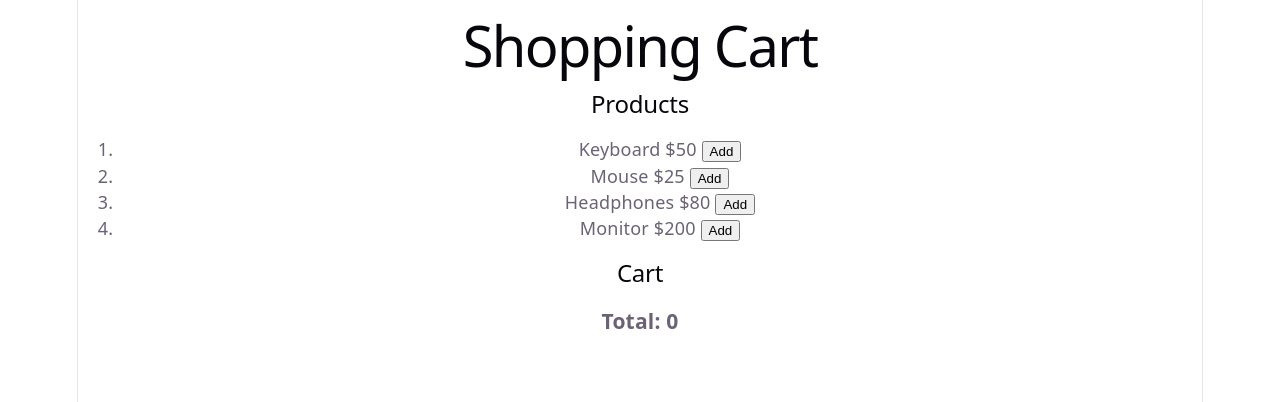
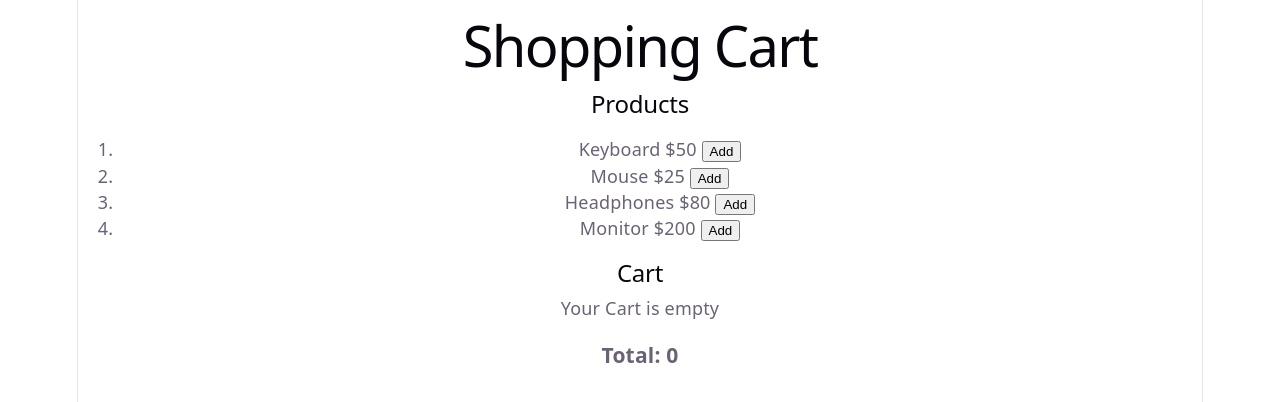
Before and after one commit to nico-devstudio/shopnest, a React (Vite) app: page / in a window 1280 px wide. Shown: the top 402 px of the page. Built offline with nearby package versions, Linux system fonts and the light colour scheme.

Commit message:
feat: add increase and decrease item

```diff
--- a/src/App.jsx
+++ b/src/App.jsx
@@ -4,19 +4,13 @@ import Cart from "./components/Cart";
 
 function App() {
   const [productList, setProductList] = useState([]);
-  const [totalValue, setTotalValue] = useState(0);
 
   return (
     <>
       <h1>Shopping Cart</h1>
 
-      <Products onSetList={setProductList} onSetValue={setTotalValue} />
-      <Cart
-        onSetList={setProductList}
-        list={productList}
-        total={totalValue}
-        setTotal={setTotalValue}
-      />
+      <Products onSetList={setProductList} list={productList} />
+      <Cart onSetList={setProductList} list={productList} />
     </>
   );
 }
--- a/src/components/Cart.jsx
+++ b/src/components/Cart.jsx
@@ -1,6 +1,9 @@
-export default function Cart({ list, total, setTotal, onSetList }) {
-  function handleAddMore(price, id) {
-    setTotal((prevTotal) => prevTotal + price);
+export default function Cart({ list, onSetList }) {
+  const totalValue = list.reduce((sum, product) => {
+    return sum + product.quantity * product.price;
+  }, 0);
+
+  function handleAddMore(id) {
     onSetList((prevList) =>
       prevList.map((product) =>
         product.id === id
@@ -10,8 +13,8 @@ export default function Cart({ list, total, setTotal, onSetList }) {
     );
   }
 
-  function handleDeductMore(price, id) {
-    setTotal((prevTotal) => prevTotal - price);
+  function handleDeductMore(id, quantity) {
+    if (quantity >= 2) {
       onSetList((prevList) =>
         prevList.map((product) =>
           product.id === id
@@ -19,34 +22,37 @@ export default function Cart({ list, total, setTotal, onSetList }) {
             : product,
         ),
       );
+    } else {
+      onSetList((prevList) => prevList.filter((product) => product.id !== id));
+    }
   }
 
   return (
     <div>
       <h2>Cart</h2>
 
+      {list.length === 0 ? (
+        <p>Your Cart is empty</p>
+      ) : (
         <ul>
-        {list.map((products) => {
+          {list.map((product) => {
             return (
-            <li key={products.id}>
-              {products.product} ${products.price}
+              <li key={product.id}>
+                {product.name} ${product.price}{" "}
                 <button
-                onClick={() => handleDeductMore(products.price, products.id)}
+                  onClick={() => handleDeductMore(product.id, product.quantity)}
                 >
                   -
                 </button>
-              {products.quantity}
-              <button
-                onClick={() => handleAddMore(products.price, products.id)}
-              >
-                +
-              </button>
+                {product.quantity}
+                <button onClick={() => handleAddMore(product.id)}>+</button>
               </li>
             );
           })}
         </ul>
+      )}
 
-      <h3>Total: {total}</h3>
+      <h3>Total: {totalValue}</h3>
     </div>
   );
 }
--- /dev/null
+++ b/src/components/Product.jsx
@@ -0,0 +1,8 @@
+export default function Product({ product, onAddProduct }) {
+  return (
+    <li>
+      {product.name} ${product.price}{" "}
+      <button onClick={() => onAddProduct(product)}>Add</button>
+    </li>
+  );
+}
--- a/src/components/Products.jsx
+++ b/src/components/Products.jsx
@@ -1,10 +1,30 @@
-export default function Products({ onSetList, onSetValue }) {
-  function handleAddProduct(productName, price) {
-    onSetList((prevProductList) => [
-      ...prevProductList,
-      { id: Date.now(), product: productName, price: price, quantity: 1 },
-    ]);
-    onSetValue((prevValue) => prevValue + price);
+import Product from "./Product";
+
+export default function Products({ onSetList, list }) {
+  const products = [
+    { id: 1, name: "Keyboard", price: 50 },
+    { id: 2, name: "Mouse", price: 25 },
+    { id: 3, name: "Headphones", price: 80 },
+    { id: 4, name: "Monitor", price: 200 },
+  ];
+
+  function handleAddProduct(product) {
+    const existingProduct = list.find(
+      (productList) => productList.id === product.id,
+    );
+
+    existingProduct
+      ? onSetList((prevProductList) =>
+          prevProductList.map((productList) =>
+            productList.id === product.id
+              ? { ...productList, quantity: productList.quantity + 1 }
+              : productList,
+          ),
+        )
+      : onSetList((prevProductList) => [
+          ...prevProductList,
+          { ...product, quantity: 1 },
+        ]);
   }
 
   return (
@@ -12,24 +32,13 @@ export default function Products({ onSetList, onSetValue }) {
       <h2>Products</h2>
 
       <ol>
-        <li>
-          Keyboard $50{" "}
-          <button onClick={() => handleAddProduct("Keyboard", 50)}>Add</button>
-        </li>
-        <li>
-          Mouse $25{" "}
-          <button onClick={() => handleAddProduct("Mouse", 25)}>Add</button>
-        </li>
-        <li>
-          Headphones $80{" "}
-          <button onClick={() => handleAddProduct("Headphones", 80)}>
-            Add
-          </button>
-        </li>
-        <li>
-          Monitor $200{" "}
-          <button onClick={() => handleAddProduct("Monitor", 200)}>Add</button>
-        </li>
+        {products.map((product) => (
+          <Product
+            key={product.id}
+            product={product}
+            onAddProduct={handleAddProduct}
+          />
+        ))}
       </ol>
     </div>
   );
```
Also changed, not shown: src/components/CartItem.jsx (added). Lines whose indentation alone changed are shown as unchanged.
